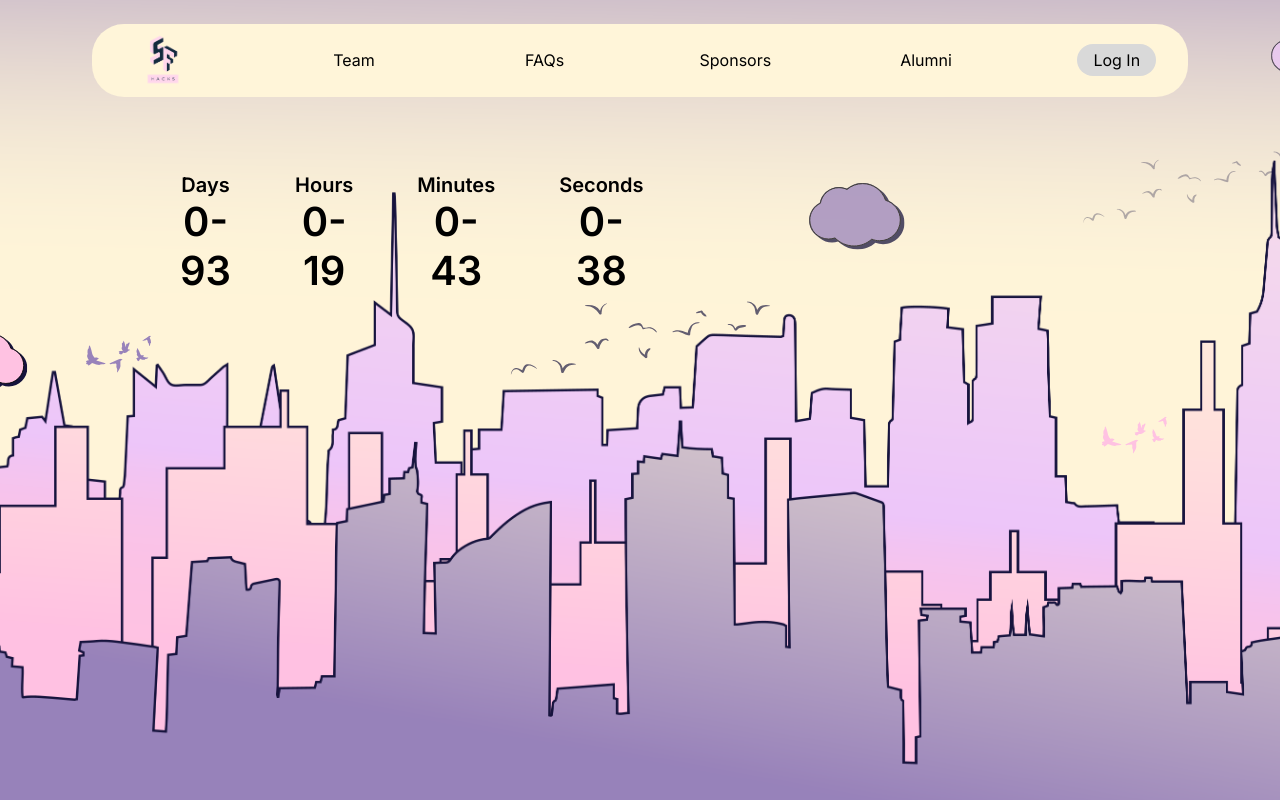
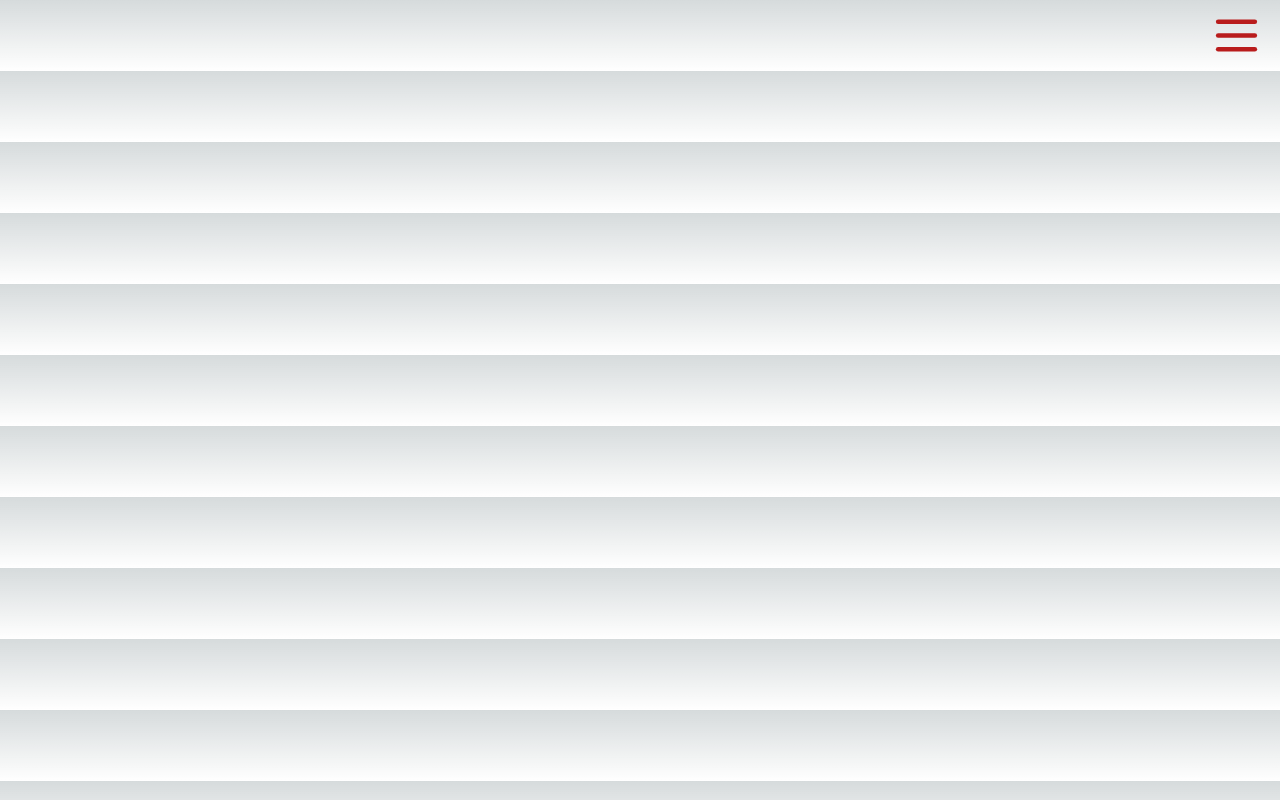
Before and after one commit to SF-Hacks-at-SFSU/sfhacks2025, a Next.js app: page / in a window 1280 px wide. Built offline with nearby package versions, Linux system fonts and the light colour scheme.

Commit message:
add mobile design of navbar

```diff
--- a/src/app/page.js
+++ b/src/app/page.js
@@ -6,24 +6,25 @@ import Navbar from "@/components/Navbar";
 export default function Home() {
   return (
     <main>
-      <section className="w-screen h-screen bg-webdev-temp flex flex-col gap-8">
+      {/* <section className="w-screen h-screen bg-webdev-temp flex flex-col gap-8">
         <div className="">
           <Navbar />
         </div>
         <div className="grid grid-cols-2 px-40 justify-between  flex-1">
-          {/* <Image src="/logo.png" alt="logo"
+          <Image src="/logo.png" alt="logo"
             width={0}
             height={0}
             sizes="100vw"
             style={{ width: '50%', height: 'auto' }}
-          /> */}
-          {/* <img src="/logo.png" alt="logo"/> */}
+          />
           <CountDown />
         </div>
 
 
-      </section>
+      </section> */}
       {/* <AboutUs /> */}
+      <Navbar />
+
     </main>
   )
 }
--- a/src/components/Navbar.jsx
+++ b/src/components/Navbar.jsx
@@ -7,15 +7,17 @@ import { useState } from "react"
 
 const NavLinks = () => {
     return (
-        <div className="text-black bg-yellowy rounded-4xl hidden md:grid md:grid-cols-6 md:gap-28 md:justify-items-center justify-self-center
+        <div className="grid items-center gap-4 font-semibold justify-items-center text-black md:grid md:grid-cols-6 md:gap-28 md:justify-items-center justify-self-center
         md:items-center md:px-8 md:py-2">
-            <Image src="/logo.png" alt="SF Hacks logo" width={40} height={40}/>
-            <Link href="">Team</Link>
-            <Link href="">FAQs</Link>
+            <Image src="/logo.png" alt="SF Hacks logo" width={40} height={40} className="hidden"/>
+            <Link href="/">Home</Link>
+            <Link href="" className="hidden">Team</Link>
+            <Link href="" >FAQs</Link>
+            <Link href="" >Meet the Officers</Link>
             <Link href="">Sponsors</Link>
-            <Link href="">Alumni</Link>
+            <Link href="">Alumni Wall</Link>
             <div className="">
-              <button className="bg-login-button py-1 px-4 rounded-4xl">Log In</button>
+              <button className="hidden ">Log In</button>
             </div>
         </div>
     )
@@ -23,16 +25,21 @@ const NavLinks = () => {
 
 export default function Navbar() {
     const [isOpen, setIsOpen] = useState(false)
+    const handleToggle = () => {
+        setIsOpen(!isOpen)
+        console.log('clicked')
+    }
     return (
-        <div className="px-20 py-4 ">
-          <div className="flex justify-end p-2 md:justify-center">
-            <div className="flex justify-items-center">
+        <div className="flex justify-end ">
+            <div className={`${isOpen ? 'hidden' : 'block' } px-4 py-2`}>
+                <Menu size={55} onClick={handleToggle} className="text-red-700"/>
+            </div>
+            <div className={`${isOpen ? 'block' : 'hidden' } bg-slate-300 w-5/6 h-screen flex flex-col gap-20`}>
+                <div className="flex justify-end  px-2 ">
+                    <X onClick={handleToggle} size={70} className="text-black"/>
+                </div>
                 <NavLinks />
             </div>
-            <button onClick={() => setIsOpen(!isOpen)} className="md:hidden">
-                {isOpen ? <X /> : <Menu size={50}/>}
-            </button>
-          </div>
         </div>
     )
 }
```
